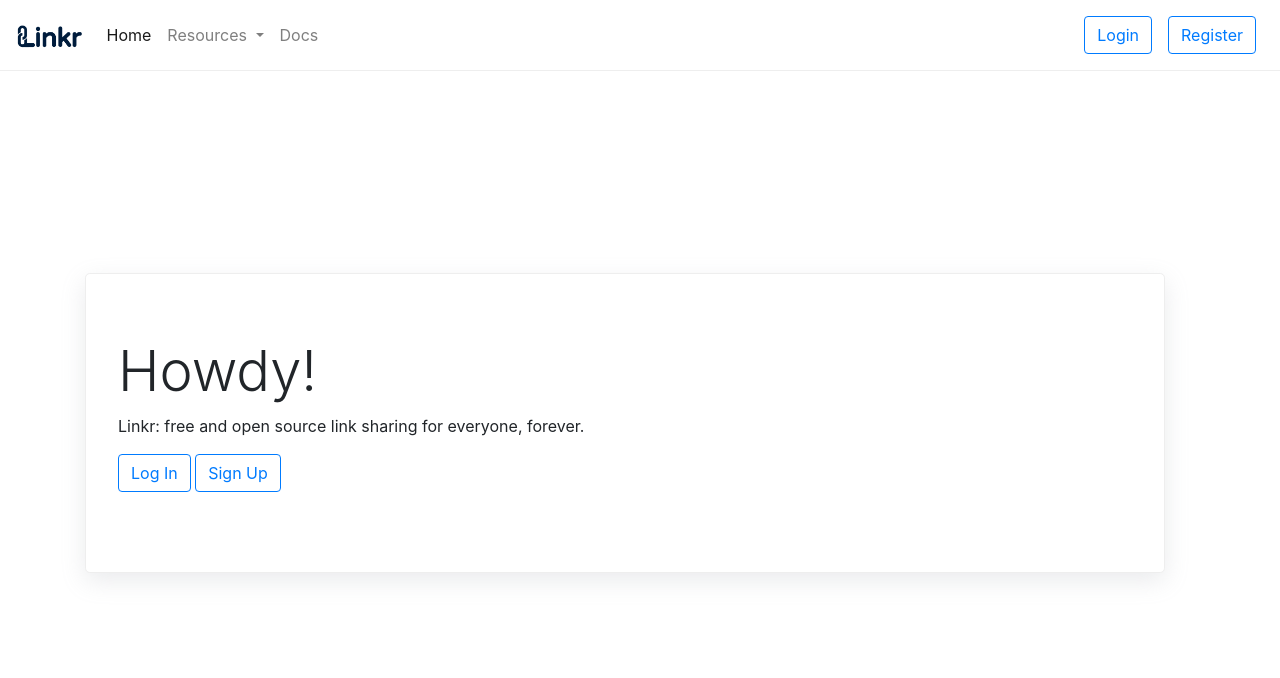
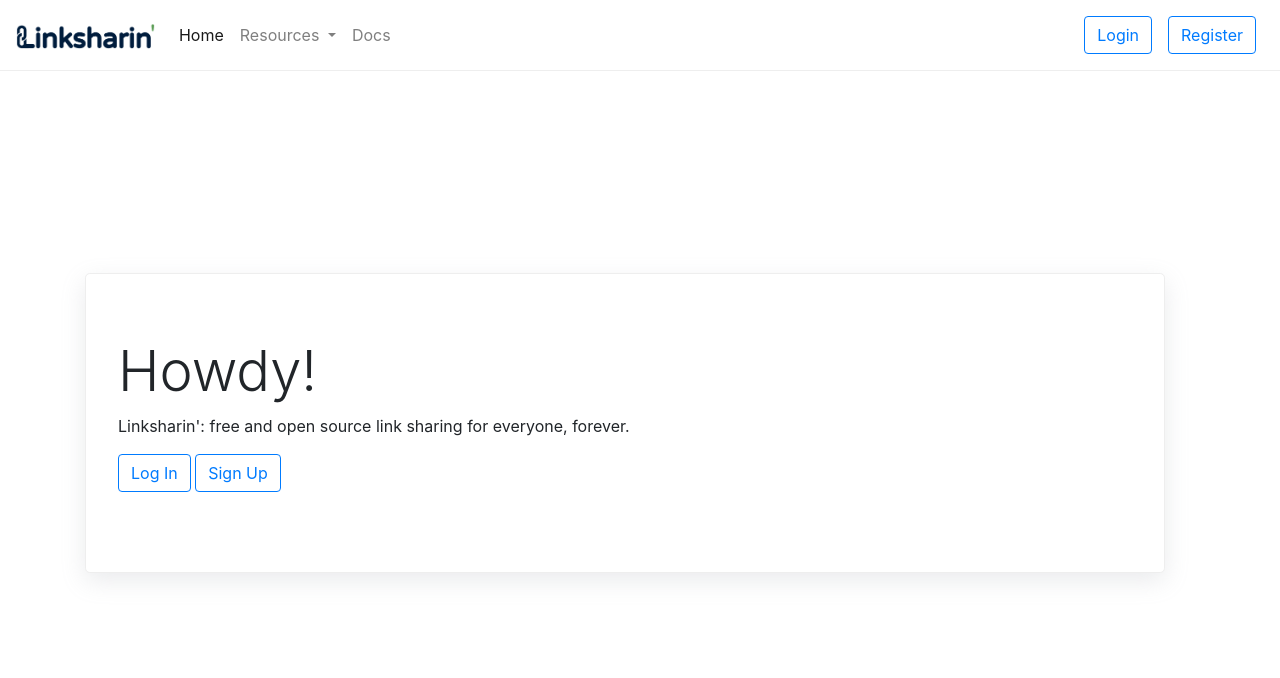
Before and after one commit to adamtherookie/linksharin, a Django app: page / in a window 1280 px wide. Shown: the top 678 px of the page. Run offline with Django 4.2, Linux system fonts and the light colour scheme; some libraries are stand-ins or nearby versions.

Commit message:
Turns out the name Linkr exists :/

```diff
--- a/website/templates/website/index.html
+++ b/website/templates/website/index.html
@@ -1,7 +1,7 @@
 {% extends 'website/layout.html' %}
 
 {% block title %}
- Linkr | Home
+ Linksharin' | Home
 {% endblock %}
 
 {% block body %}
@@ -17,7 +17,7 @@
 <div class="container row align-items-center" style="height:80vh;">
   <div class="background-white col jumbotron has-shadow">
     <h1 class="display-4">Howdy!</h1>
-    <p>Linkr: free and open source link sharing for everyone, forever.</p>
+    <p>Linksharin': free and open source link sharing for everyone, forever.</p>
     <p>
       <a class="btn btn-outline-primary btn-large" href="/login">
         Log In
--- a/website/templates/website/page.html
+++ b/website/templates/website/page.html
@@ -44,7 +44,7 @@
 
   {% if watermark == True %}
   <div class="page-footer">
-    <a href="/" class="footer-text">Made with Linkr</a>
+    <a href="/" class="footer-text">Made with Linksharin'</a>
   </div>
   {% endif %}
 </body>
```
Also changed, not shown: README.md, db.sqlite3 (deleted), website/static/website/logo.png.
